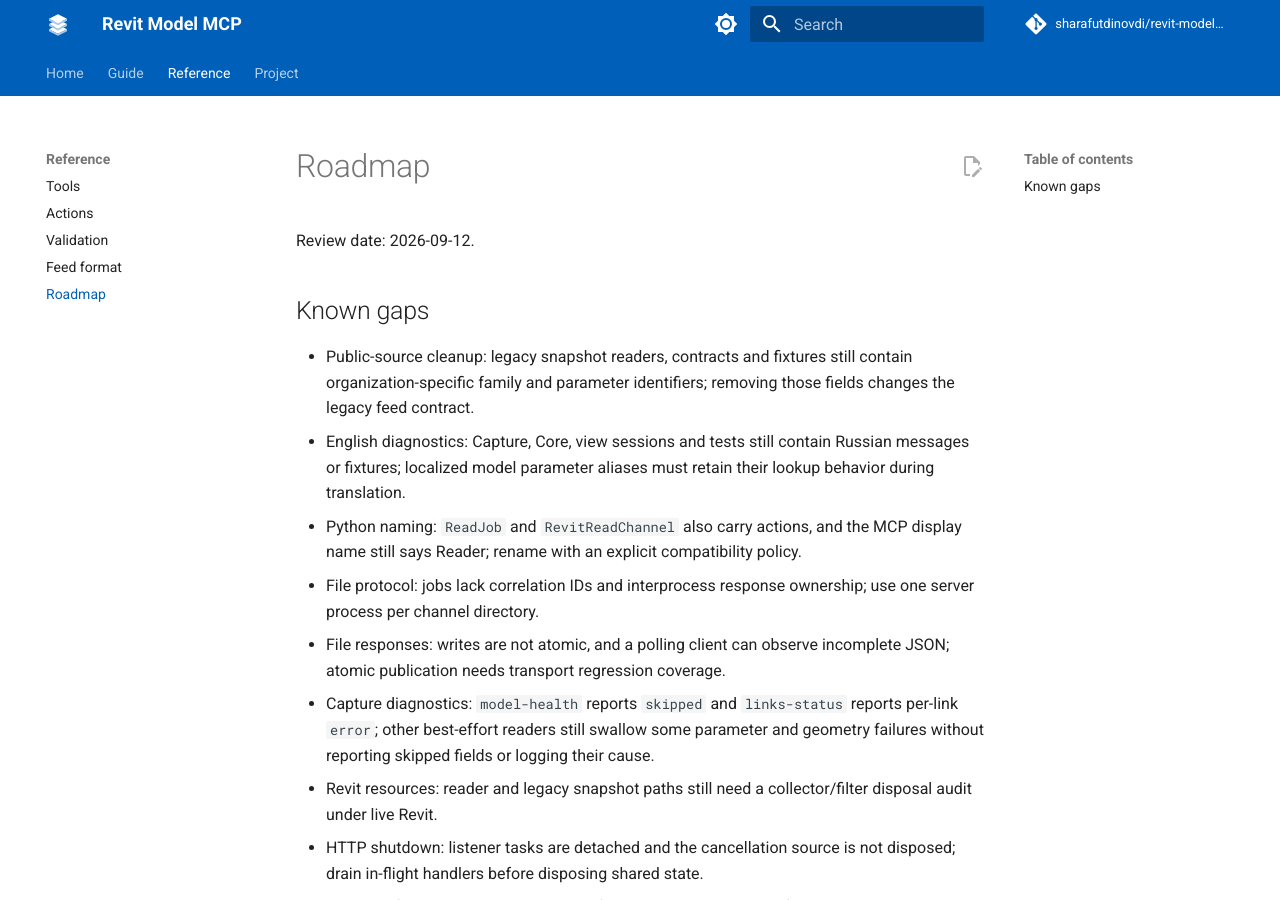
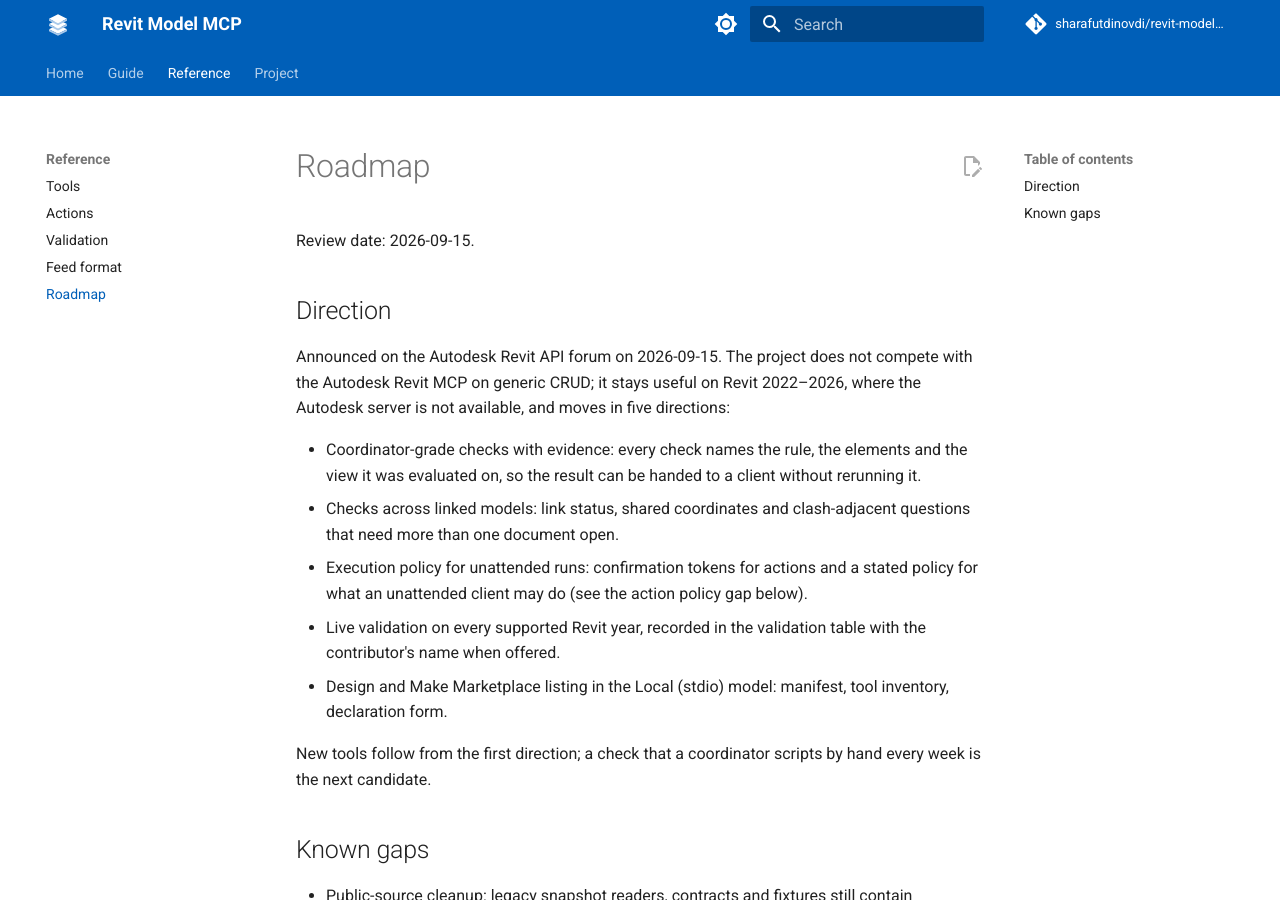
Before and after one commit to sharafutdinovdi/revit-model-mcp, an MkDocs documentation site: the page built from docs/roadmap.md, in a window 1280 px wide and 900 px high. Built offline with MkDocs 1.6.1 and Material for MkDocs 9.7.7, drawn with Linux system fonts in a browser that asks for light colours; comment, search, counter and statistics services are not loaded.

Commit message:
docs: add direction section to roadmap (#49)
Adds a Direction section stating where the project goes next, as
announced on the Autodesk Revit API forum on 2026-09-15
(https://forums.autodesk.com/t5/revit-api-forum/revit-model-mcp-open-source-mcp-server-for-revit-2022-2027-read/td-p/14267211).
Known gaps are unchanged.

```diff
--- a/docs/roadmap.md
+++ b/docs/roadmap.md
@@ -1,6 +1,18 @@
 # Roadmap
 
-Review date: 2026-09-12.
+Review date: 2026-09-15.
+
+## Direction
+
+Announced on the Autodesk Revit API forum on 2026-09-15. The project does not compete with the Autodesk Revit MCP on generic CRUD; it stays useful on Revit 2022–2026, where the Autodesk server is not available, and moves in five directions:
+
+- Coordinator-grade checks with evidence: every check names the rule, the elements and the view it was evaluated on, so the result can be handed to a client without rerunning it.
+- Checks across linked models: link status, shared coordinates and clash-adjacent questions that need more than one document open.
+- Execution policy for unattended runs: confirmation tokens for actions and a stated policy for what an unattended client may do (see the action policy gap below).
+- Live validation on every supported Revit year, recorded in the validation table with the contributor's name when offered.
+- Design and Make Marketplace listing in the Local (stdio) model: manifest, tool inventory, declaration form.
+
+New tools follow from the first direction; a check that a coordinator scripts by hand every week is the next candidate.
 
 ## Known gaps
 
```
